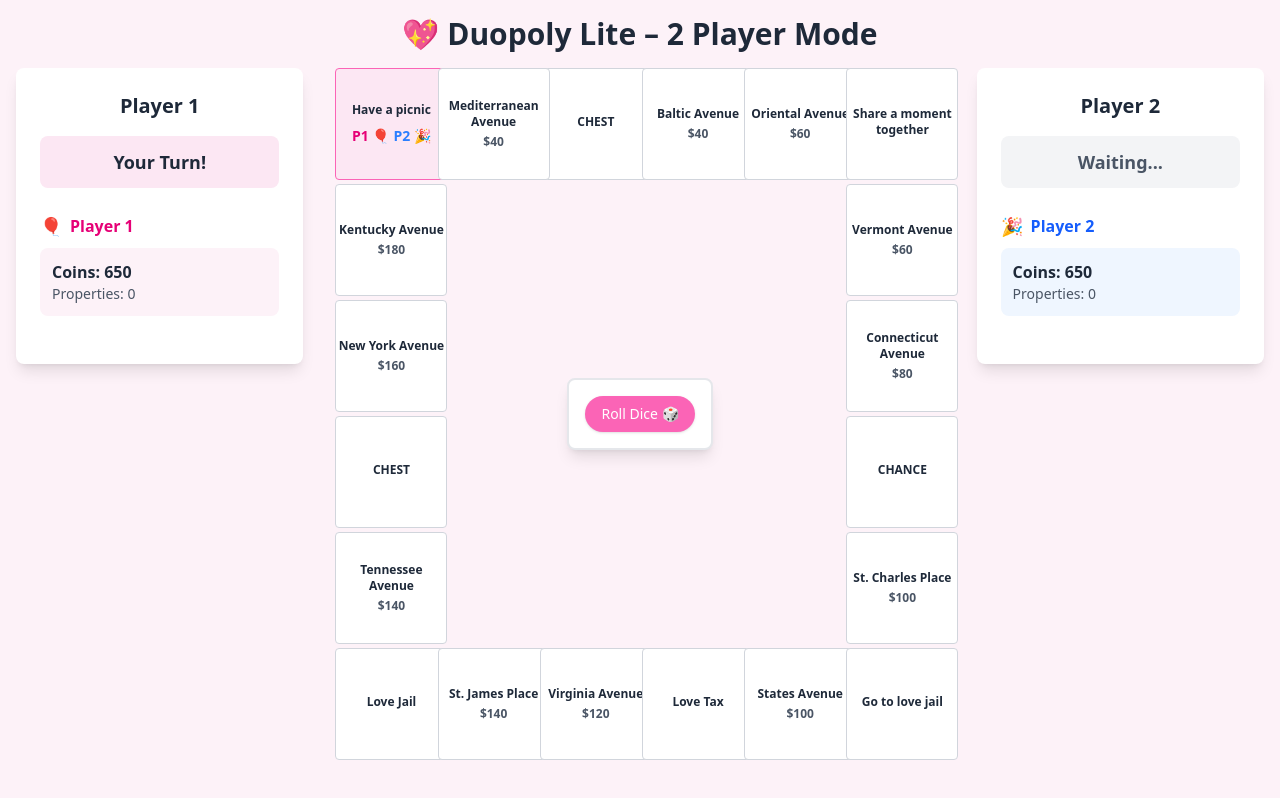
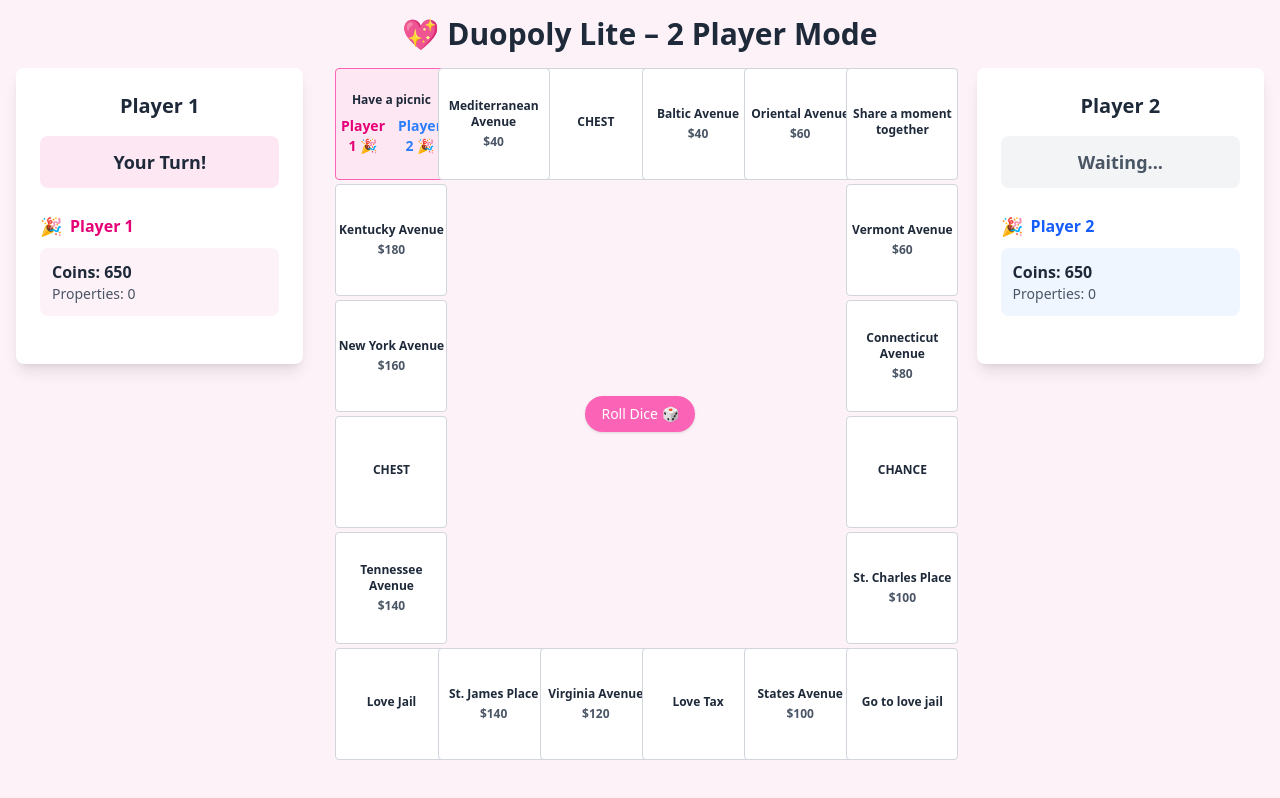
Before and after one commit to nicolefranc/duopoly, a React (Vite) app: page / in a window 1280 px wide. Built offline with nearby package versions, Linux system fonts and the light colour scheme.

Commit message:
feat: custom name

```diff
--- a/src/components/Board.jsx
+++ b/src/components/Board.jsx
@@ -54,7 +54,7 @@ export default function Board({
 
         {/* Center Dice and Message */}
         <div className="absolute inset-0 flex items-center justify-center pointer-events-none">
-          <div className="bg-white rounded-lg shadow-lg p-4 border-2 border-gray-200 pointer-events-auto">
+          <div className="rounded-lg p-4 border-gray-200 pointer-events-auto">
             <div className="flex flex-col items-center gap-3">
               {/* Dice */}
               <div className="text-center">
@@ -64,7 +64,7 @@ export default function Board({
               {/* Game Messages */}
               {message && (
                 <div className="w-full max-w-xs">
-                  <div className="bg-gray-50 p-3 rounded-lg border">
+                  <div className="bg-gray-50 p-3 rounded-lg ">
                     <p className="text-xs text-gray-800 whitespace-pre-wrap text-center">{message}</p>
                   </div>
                 </div>
--- a/src/components/PlayerPanel.jsx
+++ b/src/components/PlayerPanel.jsx
@@ -13,6 +13,20 @@ export default function PlayerPanel({
   playerInJail,
   playerJailTurns
 }) {
+  // Player configuration - easy to change names and emojis
+  const playerConfig = {
+    1: {
+      name: "Player 1",
+      emoji: "🎉",
+      color: "pink"
+    },
+    2: {
+      name: "Player 2",
+      emoji: "🎉",
+      color: "blue"
+    }
+  };
+
   // Calculate rent based on number of houses
   const calculateRent = (property, houses) => {
     if (houses === 0) {
@@ -34,19 +48,17 @@ export default function PlayerPanel({
   };
 
   const playerProperties = getPlayerProperties(playerNumber);
-
+  const currentPlayer = playerConfig[playerNumber];
   const isCurrentTurn = turn === playerNumber;
-  const playerColor = playerNumber === 1 ? 'pink' : 'blue';
-  const playerEmoji = playerNumber === 1 ? '🎈' : '🎉';
 
   return (
     <div className="bg-white rounded-lg shadow-lg p-6 h-fit w-80">
-      <h2 className="text-xl font-bold mb-4 text-center">Player {playerNumber}</h2>
+      <h2 className="text-xl font-bold mb-4 text-center">{currentPlayer.name}</h2>
 
       {/* Current Turn Indicator */}
       <div className="mb-6 text-center">
         <div className={`text-lg font-semibold p-3 rounded-lg ${
-          isCurrentTurn ? `bg-${playerColor}-100 text-${playerColor}-800` : 'bg-gray-100 text-gray-600'
+          isCurrentTurn ? `bg-${currentPlayer.color}-100 text-${currentPlayer.color}-800` : 'bg-gray-100 text-gray-600'
         }`}>
           {isCurrentTurn ? 'Your Turn!' : 'Waiting...'}
         </div>
@@ -55,10 +67,10 @@ export default function PlayerPanel({
       {/* Player Info */}
       <div className="mb-6">
         <div className="flex items-center gap-2 mb-2">
-          <span className={`text-${playerColor}-600 text-lg`}>{playerEmoji}</span>
-          <h3 className={`font-bold text-${playerColor}-600`}>Player {playerNumber}</h3>
+          <span className={`text-${currentPlayer.color}-600 text-lg`}>{currentPlayer.emoji}</span>
+          <h3 className={`font-bold text-${currentPlayer.color}-600`}>{currentPlayer.name}</h3>
         </div>
-        <div className={`bg-${playerColor}-50 p-3 rounded-lg`}>
+        <div className={`bg-${currentPlayer.color}-50 p-3 rounded-lg`}>
           <p className="font-semibold">Coins: {playerCoins}</p>
           <p className="text-sm text-gray-600">Properties: {playerProperties.length}</p>
           {playerInJail && (
@@ -75,7 +87,7 @@ export default function PlayerPanel({
             <p className="text-sm font-semibold text-gray-700 mb-2">Owned Properties:</p>
             <div className="space-y-2">
               {playerProperties.map((property) => (
-                <div key={property.propertyIndex} className={`bg-${playerColor}-50 p-2 rounded text-xs`}>
+                <div key={property.propertyIndex} className={`bg-${currentPlayer.color}-50 p-2 rounded text-xs`}>
                   <p className="font-semibold">{property.name}</p>
                   <p className="text-gray-600">Houses: {property.houses}/4</p>
                   <p className="text-gray-600">Rent: {calculateRent(property, property.houses)}</p>
--- a/src/components/Tile.jsx
+++ b/src/components/Tile.jsx
@@ -93,6 +93,20 @@ const HoverCardContent = ({ children, position }) => {
 
 export default function Tile({ tile, isP1, isP2, propertyOwnership, propertyHouses, properties, player1InJail, player2InJail, position }) {
   const [showModal, setShowModal] = useState(false);
+
+  // Player configuration - easy to change names and emojis
+  const playerConfig = {
+    1: {
+      name: "Player 1",
+      emoji: "🎉",
+      color: "pink"
+    },
+    2: {
+      name: "Player 2",
+      emoji: "🎉",
+      color: "blue"
+    }
+  };
 
   // Calculate rent based on number of houses
   const calculateRent = (property, houses) => {
@@ -210,8 +224,8 @@ export default function Tile({ tile, isP1, isP2, propertyOwnership, propertyHous
         <div className="mt-1">
           <div className="text-xs text-red-600 font-semibold">🔒 Jail</div>
           <div className="flex gap-1 justify-center">
-            {player1InJail && <span className="text-pink-600 text-xs">P1</span>}
-            {player2InJail && <span className="text-blue-500 text-xs">P2</span>}
+            {player1InJail && <span className="text-pink-600 text-xs">{playerConfig[1].name}</span>}
+            {player2InJail && <span className="text-blue-500 text-xs">{playerConfig[2].name}</span>}
           </div>
         </div>
       )}
@@ -219,8 +233,8 @@ export default function Tile({ tile, isP1, isP2, propertyOwnership, propertyHous
       {/* Player position indicators */}
       {(isP1 || isP2) && (
         <div className="mt-1 flex gap-1">
-          {isP1 && <span className="text-pink-600 text-sm">P1 🎈</span>}
-          {isP2 && <span className="text-blue-500 text-sm">P2 🎉</span>}
+          {isP1 && <span className="text-pink-600 text-sm">{playerConfig[1].name} {playerConfig[1].emoji}</span>}
+          {isP2 && <span className="text-blue-500 text-sm">{playerConfig[2].name} {playerConfig[2].emoji}</span>}
         </div>
       )}
     </div>
@@ -274,7 +288,7 @@ export default function Tile({ tile, isP1, isP2, propertyOwnership, propertyHous
                 <div className="flex justify-between">
                   <span className="text-gray-600">Owner:</span>
                   <span className={`font-semibold ${owner === 1 ? 'text-pink-600' : 'text-blue-600'}`}>
-                    Player {owner}
+                    {playerConfig[owner].name}
                   </span>
                 </div>
               )}
--- a/src/data/chest.js
+++ b/src/data/chest.js
@@ -35,7 +35,19 @@ const chest = [
     manual: true,
     reward: 30,
     imgPath: "/src/assets/board.png"
-  }
+  },
+  {
+    name: "Record a 30-second voice message describing how you feel about us today",
+    manual: false,
+    reward: 50,
+    imgPath: "/src/assets/board.png"
+  },
+  {
+    name: "Sketch our dream travel destination together",
+    manual: true,
+    reward: 75,
+    imgPath: "/src/assets/board.png"
+  },
 ];
 
 export default chest
```
